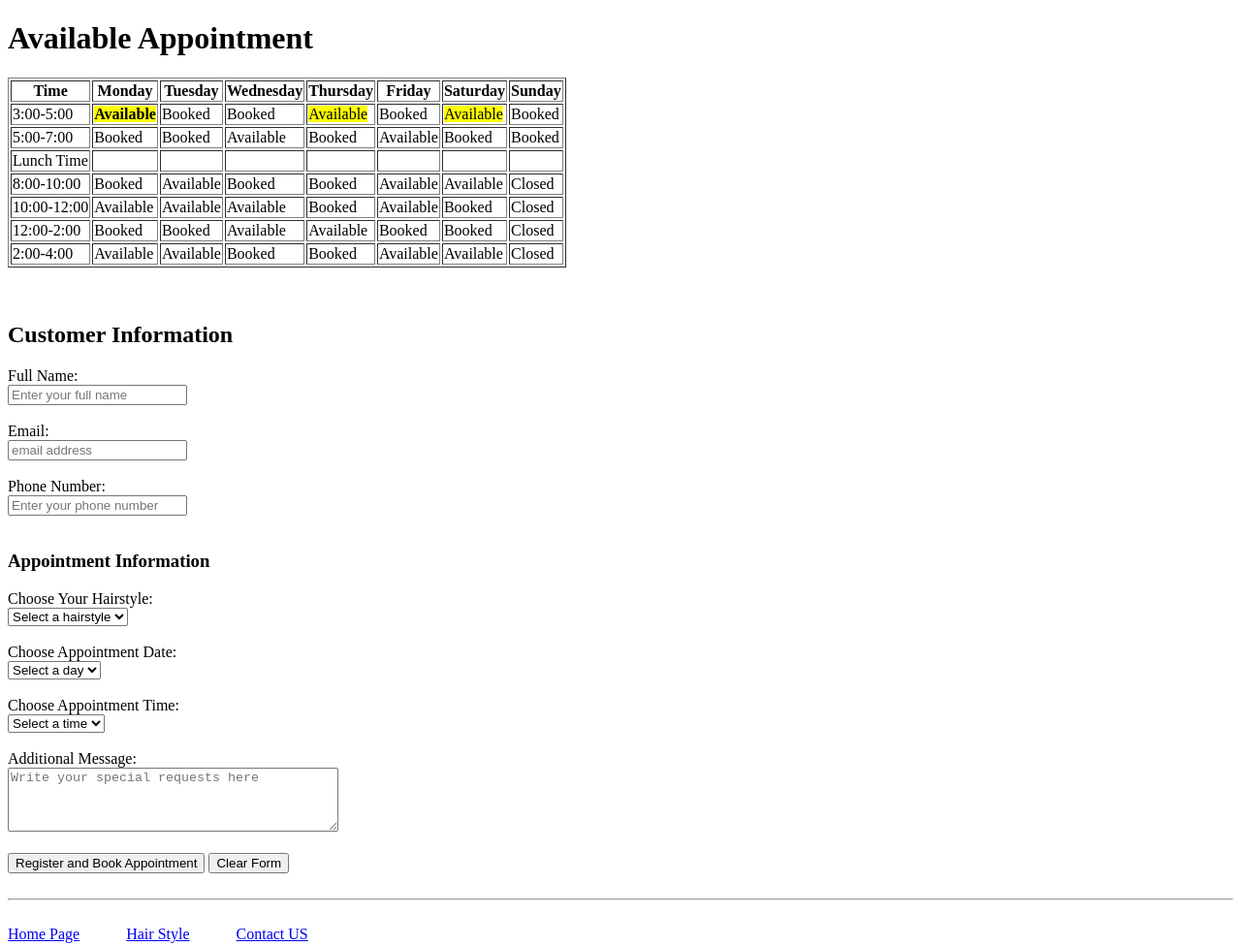
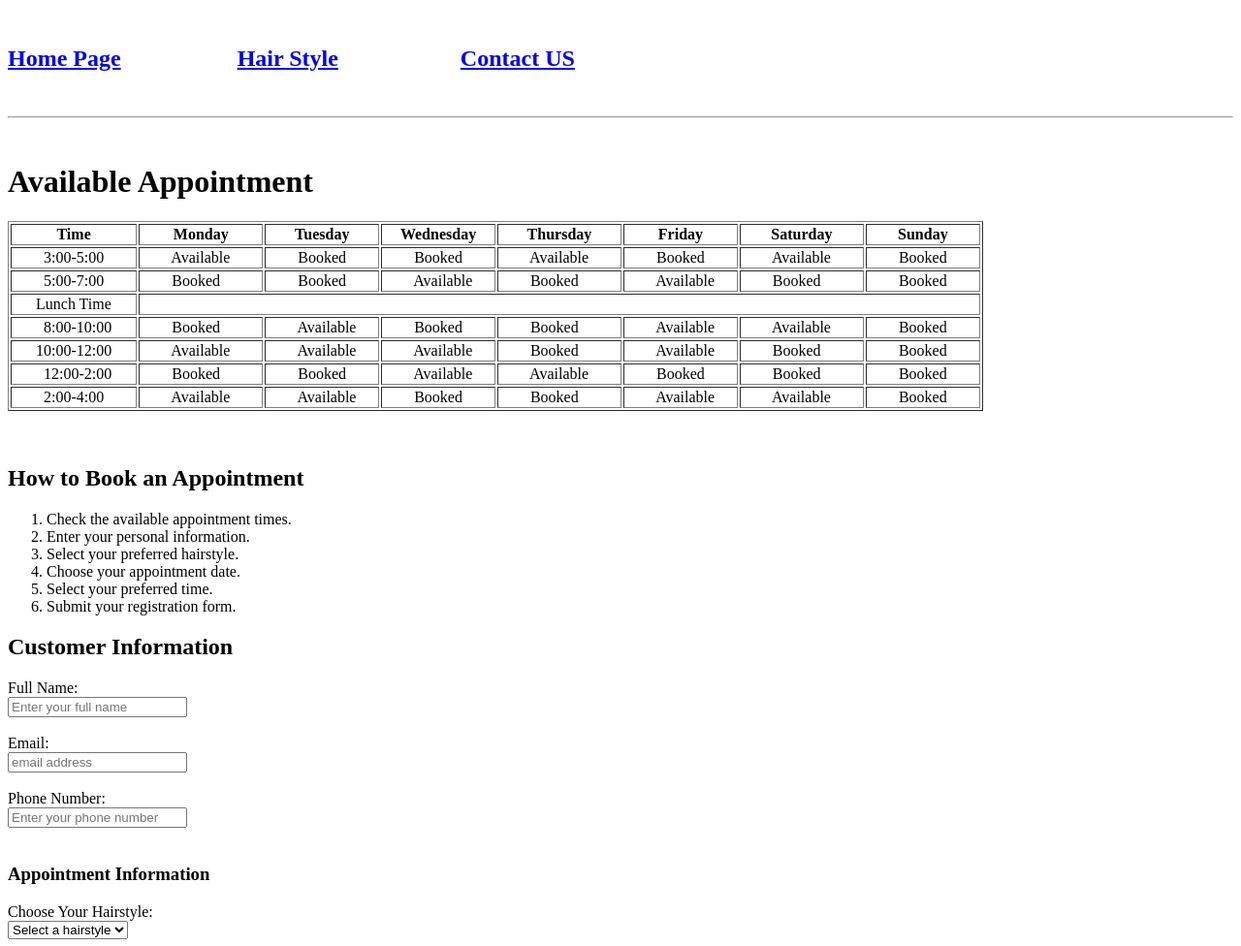
Before and after one commit to mastewalmelese1/HairSalon, a plain HTML site: page pages/CustomerRegistrationAvailableAppointment.html in a window 1280 px wide. Shown: the top 976 px of the page at 97% size. Drawn offline with Linux system fonts and the light colour scheme.

Commit message:
fixed my table

```diff
--- a/pages/CustomerRegistrationAvailableAppointment.html
+++ b/pages/CustomerRegistrationAvailableAppointment.html
@@ -6,10 +6,15 @@
     <title>CustomerRegistrationAvailableAppointment</title>
 </head>
 <body>
+    <nav><h2><br>
+       <a href="../index.html">Home Page</a>&nbsp; &nbsp;&nbsp; &nbsp; &nbsp;&nbsp; &nbsp;&nbsp;&nbsp; &nbsp; &nbsp; &nbsp;
+       <a href="./HairStyle.html">Hair Style</a>&nbsp; &nbsp;&nbsp;&nbsp; &nbsp; &nbsp;&nbsp; &nbsp; &nbsp; &nbsp; &nbsp; &nbsp;
+       <a href="./ContactUs.html">Contact US</a>
+    </h2></nav><br> <hr> <br>
     <table border="1">
         <h1>Available Appointment</h1>
         <thead><tr>
-  <th>Time</th>
+  <th colspan="2">Time</th>
   <th>Monday</th>
   <th>Tuesday</th>
   <th>Wednesday</th>
@@ -22,78 +27,83 @@
 
     <tbody>
 <tr>
-    <td>3:00-5:00</td>
-    <td><mark><b>Available</b></mark></td>
-    <td>Booked</td>
-    <td>Booked</td>
-    <td><mark>Available</mark></td>
-    <td>Booked</td>
-    <td><mark>Available</mark></td>
-    <td>Booked</td>
+    <td colspan="2">&nbsp; &nbsp; &nbsp; &nbsp; 3:00-5:00 &nbsp; &nbsp; &nbsp; &nbsp;</td>
+    <td>&nbsp; &nbsp; &nbsp; &nbsp; Available &nbsp; &nbsp; &nbsp; &nbsp;</td>
+    <td>&nbsp; &nbsp; &nbsp; &nbsp; Booked &nbsp; &nbsp; &nbsp; &nbsp;</td>
+    <td>&nbsp; &nbsp; &nbsp; &nbsp; Booked &nbsp; &nbsp; &nbsp; &nbsp;</td>
+    <td>&nbsp; &nbsp; &nbsp; &nbsp; Available &nbsp; &nbsp; &nbsp; &nbsp;</td>
+    <td>&nbsp; &nbsp; &nbsp; &nbsp; Booked &nbsp; &nbsp; &nbsp; &nbsp;</td>
+    <td>&nbsp; &nbsp; &nbsp; &nbsp; Available &nbsp; &nbsp; &nbsp; &nbsp;</td>
+    <td>&nbsp; &nbsp; &nbsp; &nbsp; Booked &nbsp; &nbsp; &nbsp; &nbsp;</td>
 </tr>
 <tr>
-    <td>5:00-7:00</td>
-    <td>Booked</td>
-    <td>Booked</td>
-    <td>Available</td>
-    <td>Booked</td>
-    <td>Available</td>
-    <td>Booked</td>
-    <td>Booked</td>
+    <td colspan="2">&nbsp; &nbsp; &nbsp; &nbsp; 5:00-7:00</td>
+    <td>&nbsp; &nbsp; &nbsp; &nbsp; Booked</td>
+    <td>&nbsp; &nbsp; &nbsp; &nbsp; Booked</td>
+    <td>&nbsp; &nbsp; &nbsp; &nbsp; Available</td>
+    <td>&nbsp; &nbsp; &nbsp; &nbsp; Booked</td>
+    <td>&nbsp; &nbsp; &nbsp; &nbsp; Available</td>
+    <td>&nbsp; &nbsp; &nbsp; &nbsp; Booked</td>
+    <td>&nbsp; &nbsp; &nbsp; &nbsp; Booked</td>
 </tr>
 <tr>
-    <td>Lunch Time </td>
-    <td></td>
-    <td></td>
-    <td></td>
-    <td></td>
-    <td></td>
-    <td></td>
-    <td></td>
+    <td colspan="2">&nbsp; &nbsp; &nbsp; Lunch Time </td>
+    <td colspan="8"></td>
 </tr>
 <tr>
-    <td>8:00-10:00</td>
-    <td>Booked</td>
-    <td>Available</td>
-    <td>Booked</td>
-    <td>Booked</td>
-    <td>Available</td>
-    <td>Available</td>
-    <td>Closed</td>
+    <td colspan="2">&nbsp; &nbsp; &nbsp; &nbsp; 8:00-10:00</td>
+    <td>&nbsp; &nbsp; &nbsp; &nbsp; Booked</td>
+    <td>&nbsp; &nbsp; &nbsp; &nbsp; Available</td>
+    <td>&nbsp; &nbsp; &nbsp; &nbsp; Booked</td>
+    <td>&nbsp; &nbsp; &nbsp; &nbsp; Booked</td>
+    <td>&nbsp; &nbsp; &nbsp; &nbsp; Available</td>
+    <td>&nbsp; &nbsp; &nbsp; &nbsp; Available</td>
+    <td>&nbsp; &nbsp; &nbsp; &nbsp; Booked</td>
 </tr>
 <tr>
-    <td>10:00-12:00</td>
-    <td>Available</td>
-    <td>Available</td>
-    <td>Available</td>
-    <td>Booked</td>
-    <td>Available</td>
-    <td>Booked</td>
-    <td>Closed</td>
+    <td colspan="2">&nbsp; &nbsp; &nbsp; 10:00-12:00</td>
+    <td>&nbsp; &nbsp; &nbsp; &nbsp; Available</td>
+    <td>&nbsp; &nbsp; &nbsp; &nbsp; Available</td>
+    <td>&nbsp; &nbsp; &nbsp; &nbsp; Available</td>
+    <td>&nbsp; &nbsp; &nbsp; &nbsp; Booked</td>
+    <td>&nbsp; &nbsp; &nbsp; &nbsp; Available</td>
+    <td>&nbsp; &nbsp; &nbsp; &nbsp; Booked</td>
+    <td>&nbsp; &nbsp; &nbsp; &nbsp; Booked</td>
 </tr>
 <tr>
-    <td>12:00-2:00</td>
-    <td>Booked</td>
-    <td>Booked</td>
-    <td>Available</td>
-    <td>Available</td>
-    <td>Booked</td>
-    <td>Booked</td>
-    <td>Closed</td>
+    <td colspan="2">&nbsp; &nbsp; &nbsp; &nbsp; 12:00-2:00</td>
+    <td>&nbsp; &nbsp; &nbsp; &nbsp; Booked</td>
+    <td>&nbsp; &nbsp; &nbsp; &nbsp; Booked</td>
+    <td>&nbsp; &nbsp; &nbsp; &nbsp; Available</td>
+    <td>&nbsp; &nbsp; &nbsp; &nbsp; Available</td>
+    <td>&nbsp; &nbsp; &nbsp; &nbsp; Booked</td>
+    <td>&nbsp; &nbsp; &nbsp; &nbsp; Booked</td>
+    <td>&nbsp; &nbsp; &nbsp; &nbsp; Booked</td>
 </tr>
 <tr>
-    <td>2:00-4:00</td>
-    <td>Available</td>
-    <td>Available</td>
-    <td>Booked</td>
-    <td>Booked</td>
-    <td>Available</td>
-    <td>Available</td>
-    <td>Closed</td>
+    <td colspan="2">&nbsp; &nbsp; &nbsp; &nbsp; 2:00-4:00</td>
+    <td>&nbsp; &nbsp; &nbsp; &nbsp; Available</td>
+    <td>&nbsp; &nbsp; &nbsp; &nbsp; Available</td>
+    <td>&nbsp; &nbsp; &nbsp; &nbsp; Booked</td>
+    <td>&nbsp; &nbsp; &nbsp; &nbsp; Booked</td>
+    <td>&nbsp; &nbsp; &nbsp; &nbsp; Available</td>
+    <td>&nbsp; &nbsp; &nbsp; &nbsp; Available</td>
+    <td>&nbsp; &nbsp; &nbsp; &nbsp; Booked</td>
 </tr>
     </tbody>
     </table>
     <br><br>
+
+    <h2>How to Book an Appointment</h2>
+
+<ol>
+    <li>Check the available appointment times.</li>
+    <li>Enter your personal information.</li>
+    <li>Select your preferred hairstyle.</li>
+    <li>Choose your appointment date.</li>
+    <li>Select your preferred time.</li>
+    <li>Submit your registration form.</li>
+</ol>
 
    <form>
 
@@ -153,6 +163,7 @@
             <option>12:00-2:00</option>
             <option>2:00-4:00</option>
         </select>
+        <p><b> Please make sure that you select an available appointment time before submitting your form.</b></p>
         <br><br>
 
         <label>Additional Message:</label><br>
@@ -163,12 +174,10 @@
         <input type="reset" value="Clear Form">
         <br><br>
 <hr>
-<br>
 </form>
-    <nav>
-       <a href="../index.html">Home Page</a>&nbsp; &nbsp; &nbsp; &nbsp; &nbsp; &nbsp;
-       <a href="./HairStyle.html">Hair Style</a>&nbsp; &nbsp; &nbsp; &nbsp; &nbsp; &nbsp;
-       <a href="./ContactUs.html">Contact US</a>
-    </nav>
+    <footer>
+     <p>Copyright &copy; 2026 Maya Hair Salon.
+    All Rights Reserved.</p>
+    </footer>
 </body>
 </html>
```
